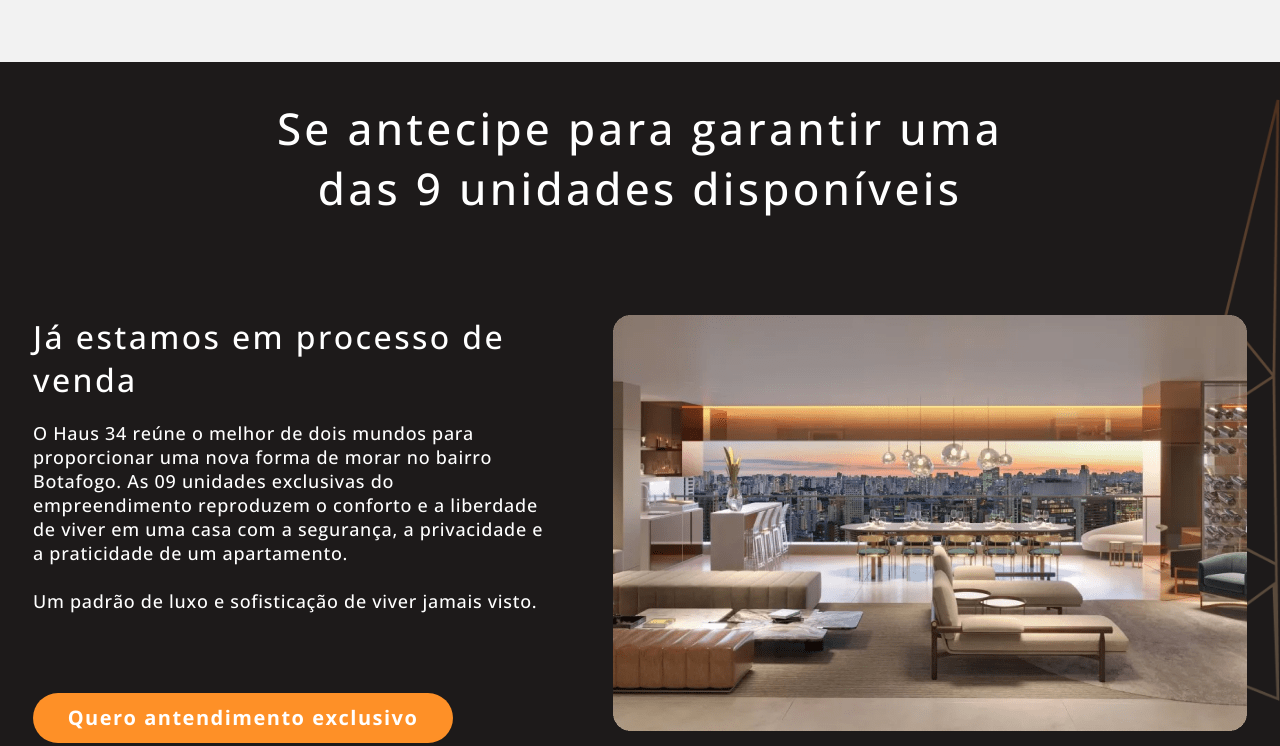
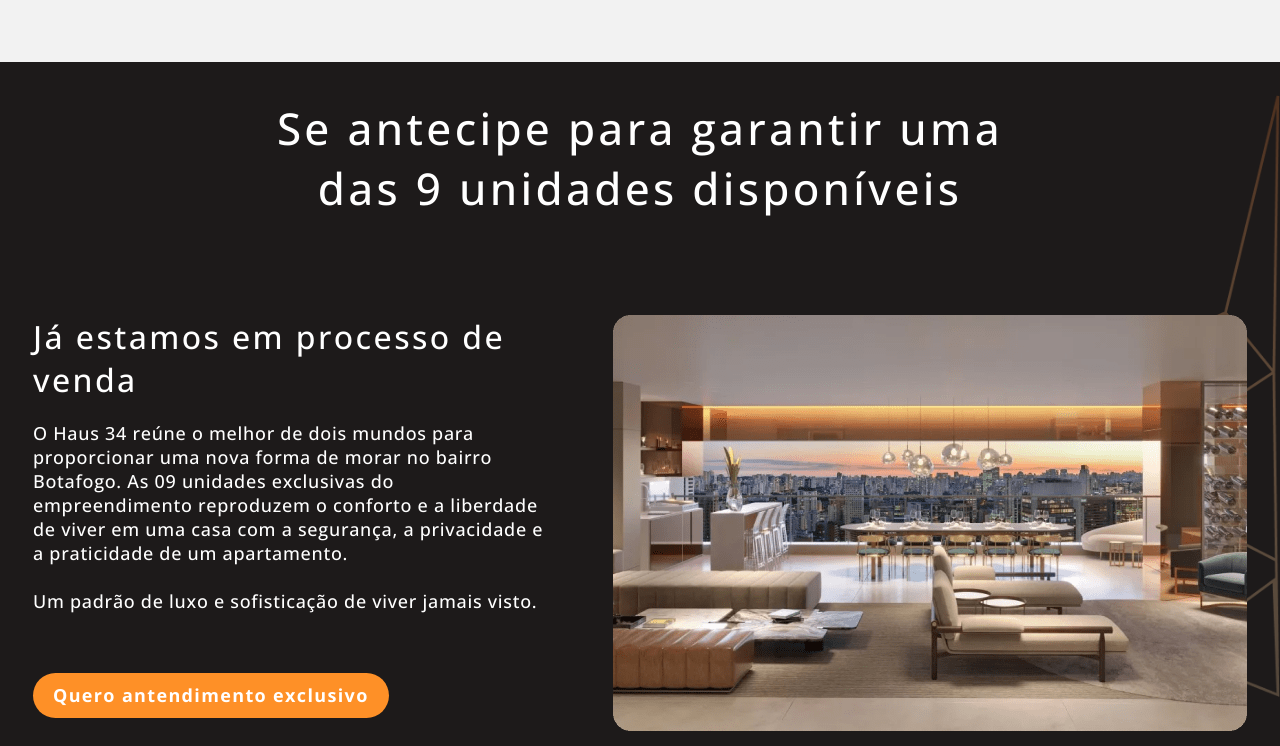
Before and after one commit to CarlosX559/imoveis, a plain HTML site: page page/index.html in a window 1280 px wide. Shown: the part 4311-5057 px from the top of the page. Drawn offline with nearby package versions, Linux system fonts and the light colour scheme.

Commit message:
Update style.css

```diff
--- a/page/style.css
+++ b/page/style.css
@@ -696,6 +696,7 @@
     flex-direction: column;
     gap: 60px;
     z-index: 10;
+    padding: 0px 20px;
 }
 
 .area_info_container_5 {
@@ -739,7 +740,8 @@
     display: flex;
     display: -webkit-flex;
     text-decoration: none;
-    margin-top: 60px;
+    margin-top: 40px;
+    max-width: max-content;
 }
 
 .btn_5 {
@@ -749,7 +751,7 @@
     align-items: center;
     max-width: 380px;
     width: 100%;
-    height: 50px;
+    height: 45px;
     background: #FE9027;
     border-radius: 100px;
     padding: 0px 20px;
@@ -758,7 +760,7 @@
 .btn_5 h2 {
     font-family: 'Open sans';
     color: #fff;
-    font-size: 20px;
+    font-size: 18px;
     letter-spacing: 0.075em;
     margin: 0px;
     font-weight: bold;
```
